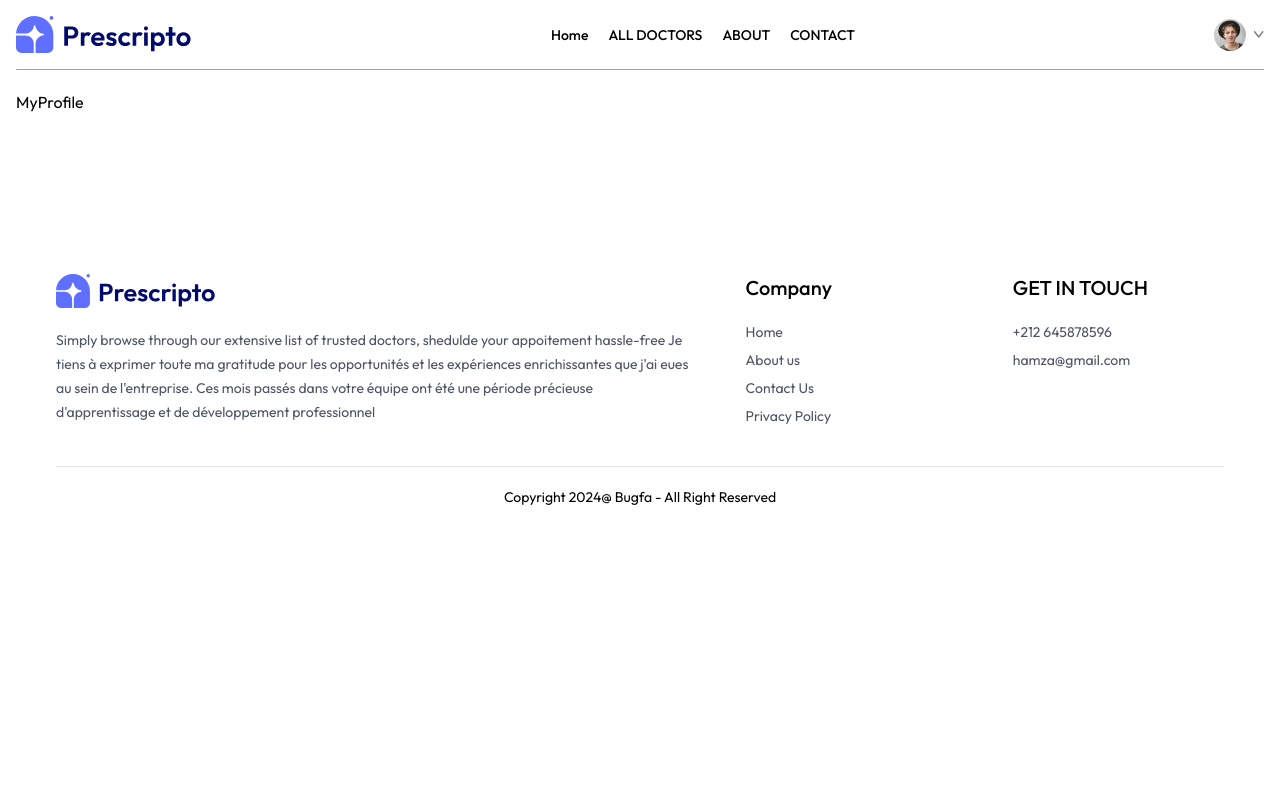
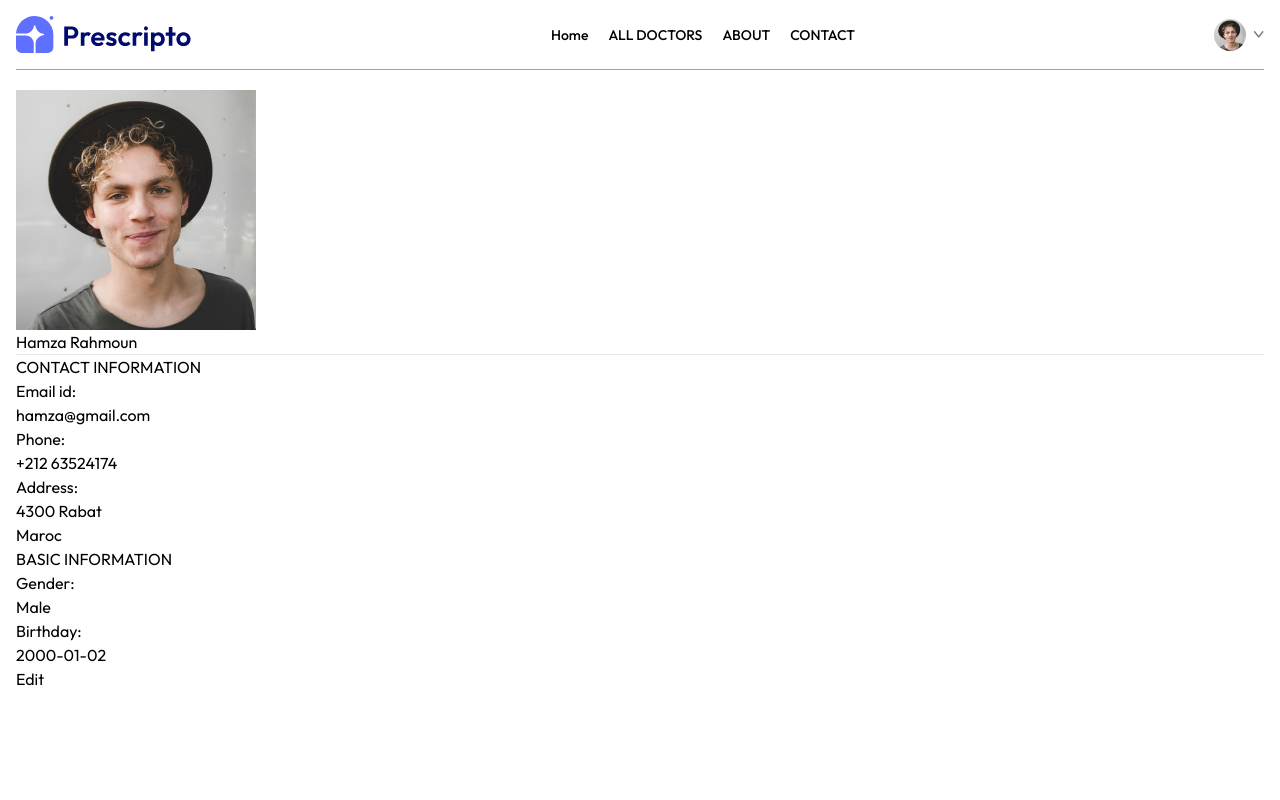
Before and after one commit to hamzarahmoun/doctor-appointement, a React (Vite) app in the folder frontend/: page /my-profile in a window 1280 px wide. Shown: the top 800 px of the page. Built offline with nearby package versions, Linux system fonts and the light colour scheme.

Commit message:
profile page structure

```diff
--- a/frontend/src/pages/MyProfile.jsx
+++ b/frontend/src/pages/MyProfile.jsx
@@ -1,8 +1,92 @@
-import React from 'react'
+import React, { useState } from 'react'
+import { assets } from '../assets/assets_frontend/assets'
 
 const MyProfile = () => {
+  const [userData, setUserData] = useState({
+    name: 'Hamza Rahmoun',
+    image: assets.profile_pic,
+    email: 'hamza@gmail.com',
+    phone: '+212 63524174',
+    address: {
+      line1: '4300 Rabat',
+      line2: 'Maroc'
+    },
+    gender: 'Male',
+    dob: '2000-01-02'
+  })
+  const [isEdit, setIsEdit] = useState(false)
+
   return (
-    <div>MyProfile</div>
+    <div>
+      <img src={userData.image} alt="" />
+      {
+        isEdit
+          ? <input type="text" value={userData.name} onChange={e => setUserData(prev => ({ ...prev, name: e.target.value }))} />
+          : <p>{userData.name}</p>
+      }
+      <hr />
+      <div>
+        <p>CONTACT INFORMATION</p>
+        <div>
+          <p>Email id:</p>
+          <p>{userData.email}</p>
+          <p>Phone:</p>
+          {
+            isEdit
+              ? <input type="text" value={userData.phone} onChange={e => setUserData(prev => ({ ...prev, phone: e.target.value }))} />
+              : <p>{userData.phone}</p>
+          }
+          <p>Address:</p>
+          {
+            isEdit
+              ? <p>
+                <input value={userData.address.line1} onChange={e => setUserData(prev => ({ ...prev, address: { ...prev.address, line1: e.target.value } }))} type="text" />
+                <br />
+                <input value={userData.address.line2} onChange={e => setUserData(prev => ({ ...prev, address: { ...prev.address, line2: e.target.value } }))} type="text" />
+              </p>
+              : <p>
+                {userData.address.line1}
+                <br />
+                {userData.address.line2}
+
+              </p>
+          }
+        </div>
+
+        <div>
+          <p>BASIC INFORMATION</p>
+          <div>
+            <p>Gender:</p>
+            {
+              isEdit
+                ? <select onChange={(e) => setUserData(prev => ({ ...prev, gender: e.target.value }))} value={userData.gender}>
+                  <option value="Male"> Male</option>
+                  <option value="Female"> Female</option>
+                </select>
+                : <p>{userData.gender}</p>
+            }
+            <p>Birthday:</p>
+            {
+              isEdit
+              ?<input type="date" onChange={(e) => setUserData(prev => ({ ...prev, dob: e.target.value }))} value={userData.dob} />
+              : <p>{userData.dob}</p>
+            }
+
+          </div>
+        </div>
+
+        <div>
+          {
+            isEdit
+            ? <button onClick={()=>setIsEdit(false)}>Save Information</button>
+            : <button onClick={()=>setIsEdit(true)}> Edit </button>
+          }
+
+        </div>
+
+
+      </div>
+    </div>
   )
 }
 
```
